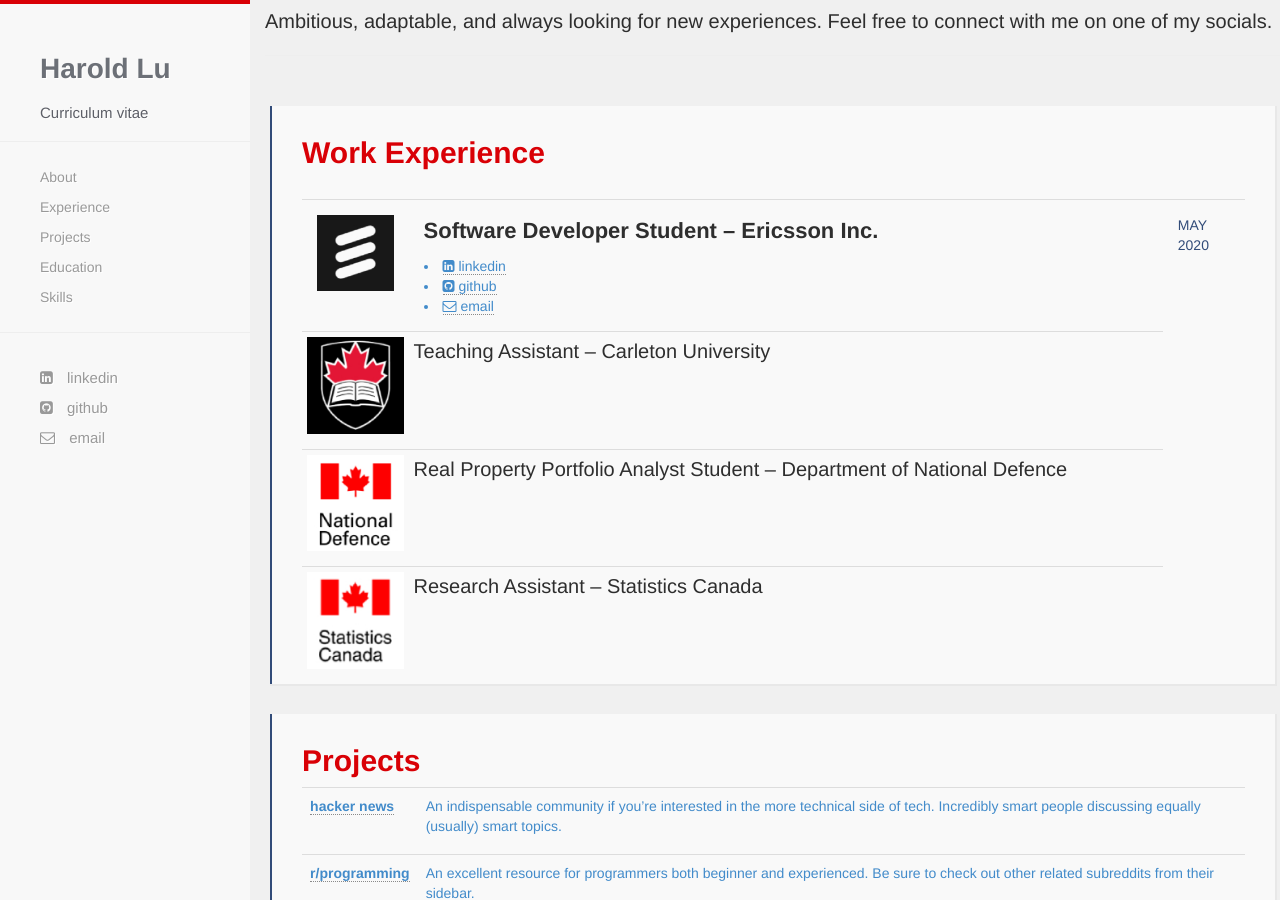
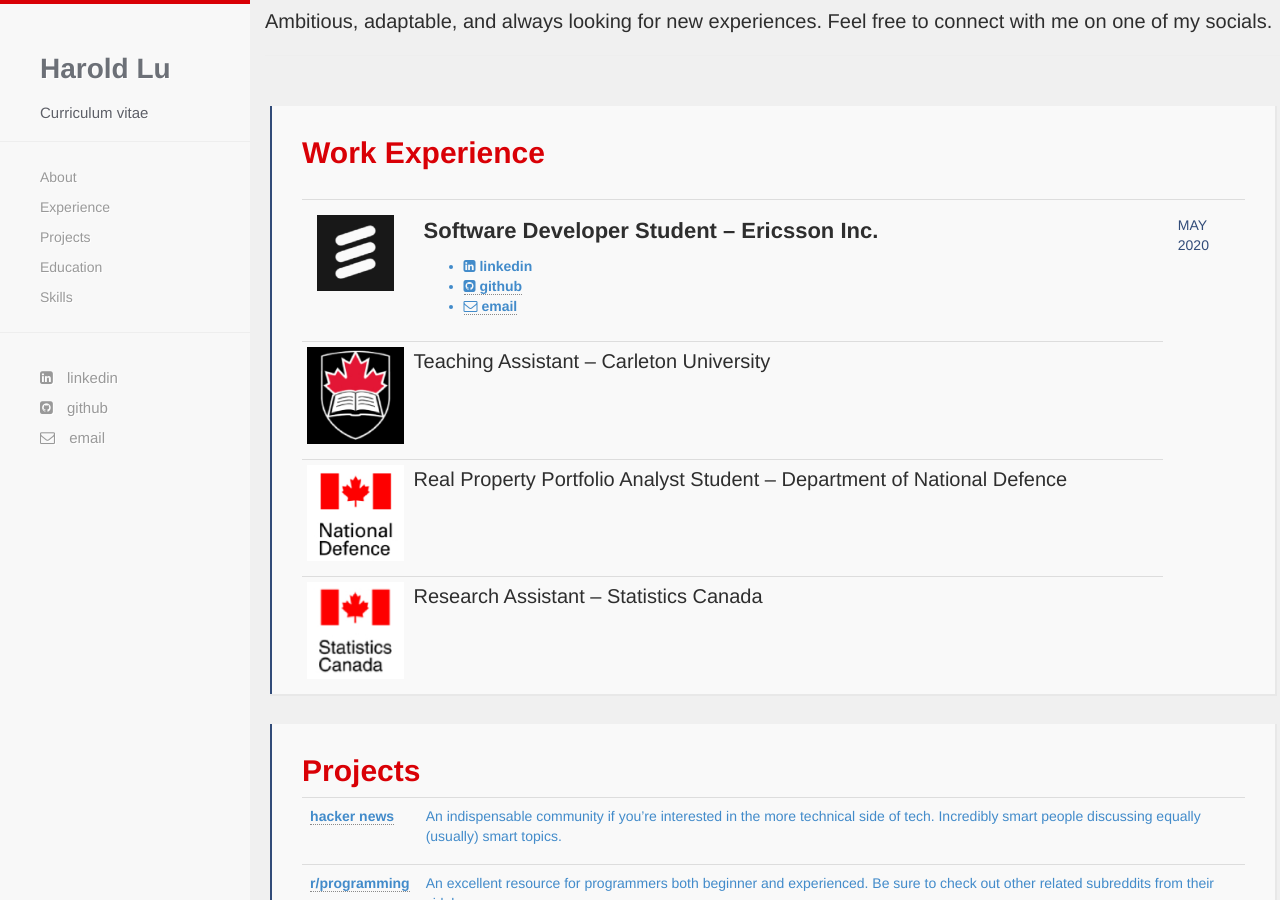
Before and after one commit to harold-lu/harold-lu.github.io, a Jekyll site: the page built from index.html, in a window 1280 px wide and 900 px high, scrolled down 895 px. Built offline with Jekyll 4.4.1, drawn with Linux system fonts in a browser that asks for light colours; nearby versions of some CDN libraries; some web fonts are replaced.

Commit message:
table update

```diff
--- a/css/hc.css
+++ b/css/hc.css
@@ -581,6 +581,10 @@
   border-left:solid 2px #324C79
 }
 
+.content ul
+{
+	font-weight:1000
+}
 
 
 #menu-toggle,.project-post div
--- a/index.html
+++ b/index.html
@@ -34,9 +34,11 @@
             <td style="width:80%;padding:15px">
               <p style="color:#2e2e2e;font-size:22px;font-weight:600">Software Developer Student &ndash; Ericsson Inc.</p>
 			  <!-- <p style="color:#2e2e2e;font-size:18px;font-weight:400"> -->
-			  <li> <a href="{{ site.linkedin }}"><i class="fa fa-linkedin-square"></i> linkedin</a> </li>
-			  <li> <a href="{{ site.github }}"><i class="fa fa-github-square"></i> github</a></li>
-			  <li> <a href="{{ site.email }}"><i class="fa fa-envelope-o"></i> email</a> </li>
+			  <ul>
+				<li><i class="fa fa-linkedin-square"></i> linkedin</a> </li>
+				<li> <a href="{{ site.github }}"><i class="fa fa-github-square"></i> github</a></li>
+				<li> <a href="{{ site.email }}"><i class="fa fa-envelope-o"></i> email</a> </li>
+			  </ul>
             </td>
 			<td style="padding:15px">
 			  <p style="color:#324C79; font-size:14px">MAY 2020</p>
```
